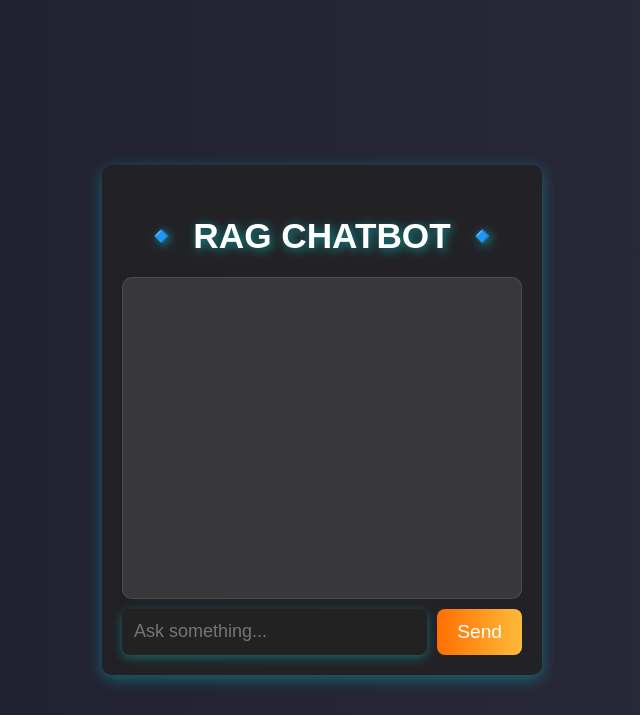
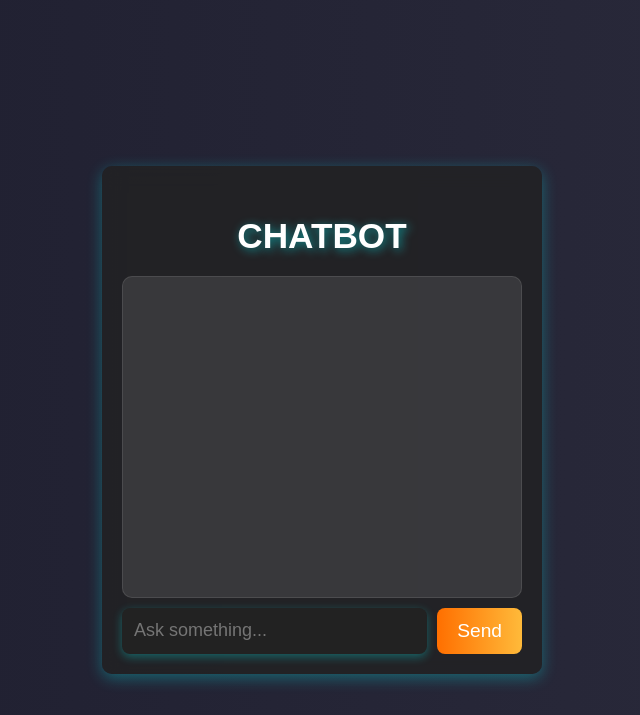
Before and after one commit to Hiteshydv001/Linkedin-automate-comment, a Python web app: template rag_chatbot/templates/index.html in a window 1280 px wide. Shown: the top 715 px of the page, without its empty margins (318-958 px from the left). Run offline with Jinja, Linux system fonts and the light colour scheme; the template is opened without the code that fills it, so the values that code supplies are empty.

Commit message:
name changes

```diff
--- a/main.py
+++ b/main.py
@@ -145,7 +145,7 @@ def rag_chat(request: ChatQueryRequest):
         raise HTTPException(status_code=500, detail=str(e))
 
 
-# ✅ Start FastAPI with Uvicorn for Railway Deployment
+# ✅ Start FastAPI
 if __name__ == "__main__":
     port = int(os.getenv("PORT", 8000))  # Railway provides dynamic PORT
     print(f"🚀 Server starting on http://0.0.0.0:{port} ...")
--- a/rag_chatbot/templates/index.html
+++ b/rag_chatbot/templates/index.html
@@ -8,7 +8,7 @@
 </head>
 <body>
     <div class="chat-container">
-        <h2>🔹 RAG Chatbot 🔹</h2>
+        <h2>ChatBot</h2>
         <div class="chat-box" id="chat-box"></div>
         <div class="input-container">
             <input type="text" id="user-input" placeholder="Ask something..." />
```
